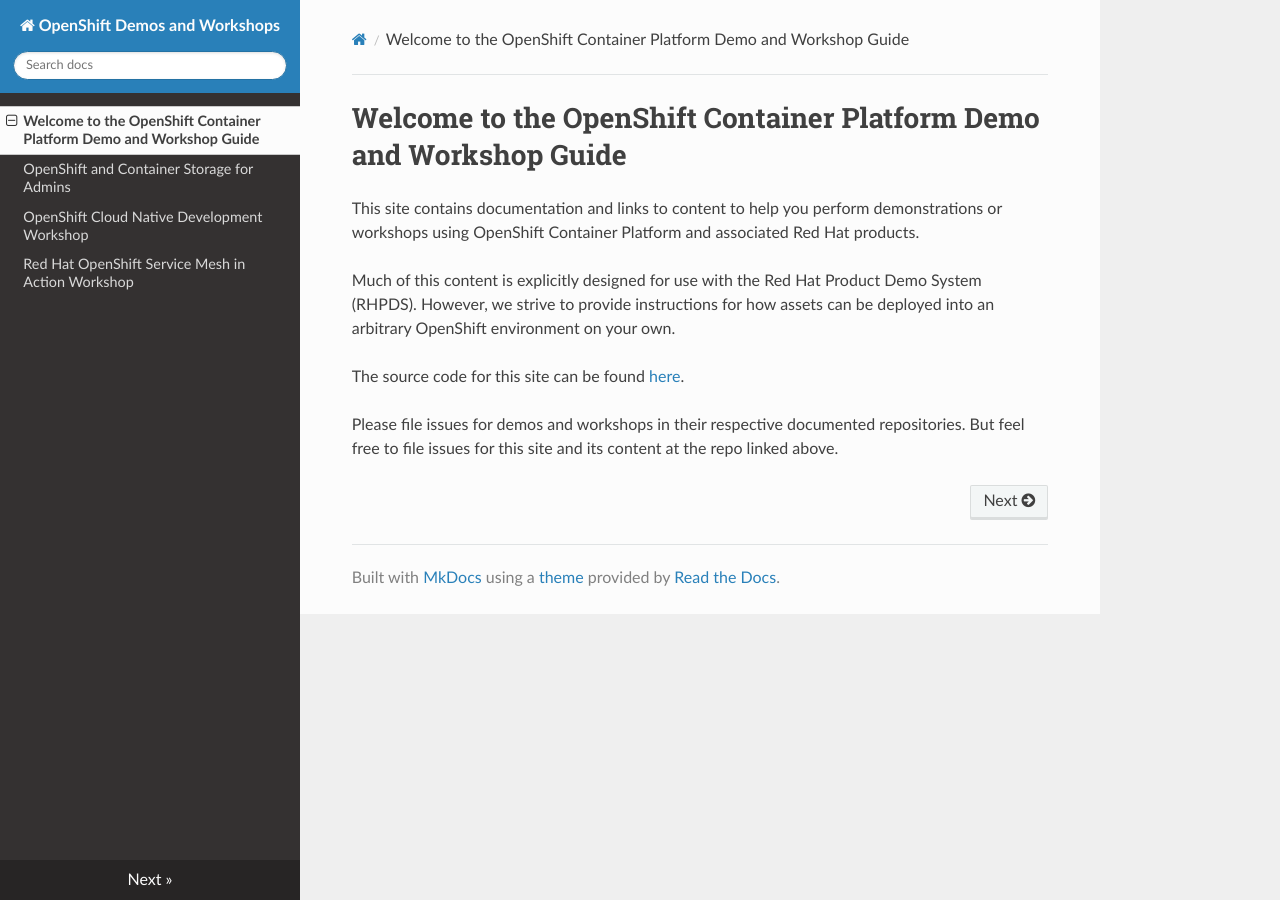
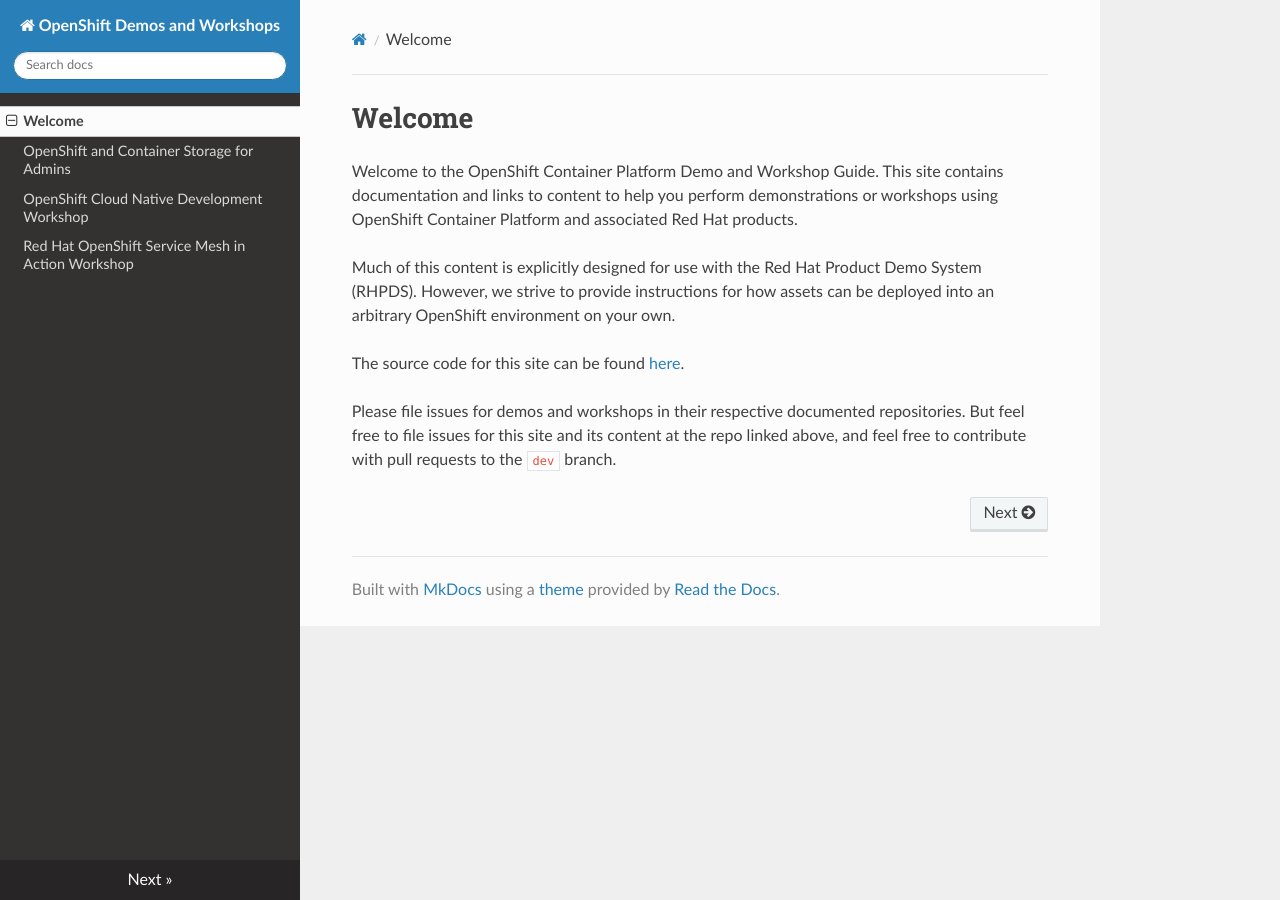
Before and after one commit to OpenShiftDemos/demo-guide, an MkDocs documentation site: the page built from docs/index.md, in a window 1280 px wide. Built offline with MkDocs 1.6.1, drawn with Linux system fonts in a browser that asks for light colours; nearby versions of some CDN libraries.

Commit message:
Changed a header to make things neater (#6)

```diff
--- a/docs/index.md
+++ b/docs/index.md
@@ -1,6 +1,7 @@
-# Welcome to the OpenShift Container Platform Demo and Workshop Guide
+# Welcome
 
-This site contains documentation and links to content to help you perform
+Welcome to the OpenShift Container Platform Demo and Workshop Guide. This
+site contains documentation and links to content to help you perform
 demonstrations or workshops using OpenShift Container Platform and associated
 Red Hat products.
 
@@ -12,4 +13,5 @@ The source code for this site can be found [here](https://github.com/OpenShiftDe
 
 Please file issues for demos and workshops in their respective documented
 repositories. But feel free to file issues for this site and its content at
-the repo linked above.
+the repo linked above, and feel free to contribute with pull requests to the
+`dev` branch.
```
